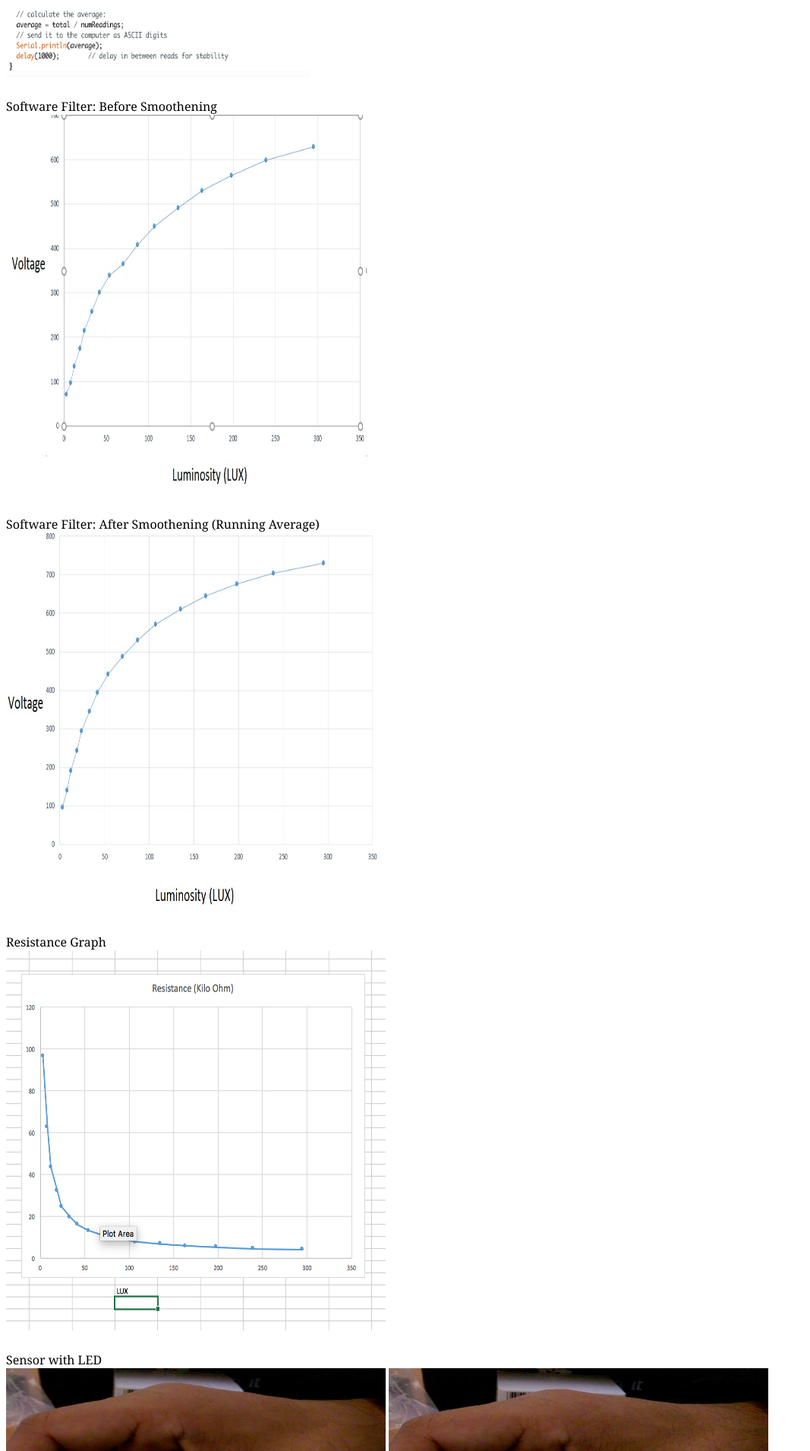
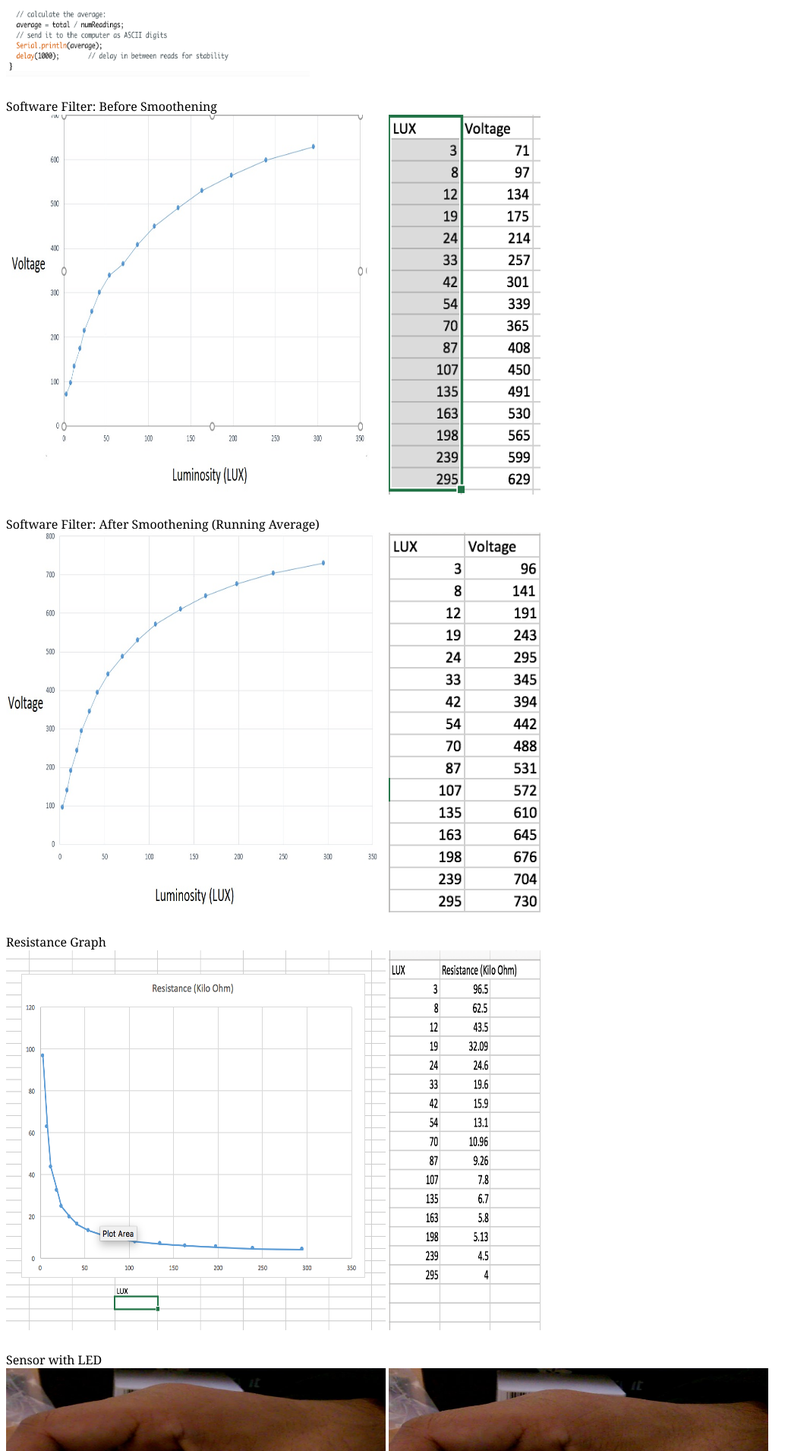
Before and after one commit to warrieraravind/hci-suny-sbu, a Jekyll site: the page built from assignment_sensor_reading.html, in a window 1280 px wide. Shown: the part 2448-4358 px from the top of the page at 76% size, without its empty margins (0-1067 px from the left). Built offline with Jekyll 4.4.1, drawn with Linux system fonts in a browser that asks for light colours; Markdown is read by kramdown in place of the engine named in the settings.

Commit message:
Added readings

```diff
--- a/assignment_sensor_reading.html
+++ b/assignment_sensor_reading.html
@@ -61,13 +61,16 @@ Arduino Code: Running Average Filter (Smoothening) </br>
 
 
 Software Filter: Before Smoothening</br>
-<img src="{{site.baseurl}}/img/sensor_reading_not_smoothened.jpeg" style="width:500px;height:500px;"> </br></br>
+<img src="{{site.baseurl}}/img/sensor_reading_not_smoothened.jpeg" style="width:500px;height:500px;">
+<img src="{{site.baseurl}}/img/sensor_reading_raw.png" style="width:200px;height:500px;"> </br></br>
 
 Software Filter: After Smoothening (Running Average)</br>
-<img src="{{site.baseurl}}/img/sensor_reading_smoothened.jpeg" style="width:500px;height:500px;"> </br></br>
+<img src="{{site.baseurl}}/img/sensor_reading_smoothened.jpeg" style="width:500px;height:500px;">
+<img src="{{site.baseurl}}/img/sensor_reading_smooth.png" style="width:200px;height:500px;"> </br></br>
 
 Resistance Graph </br>
-<img src="{{site.baseurl}}/img/sensor_reading_resistance_graph.png" style="width:500px;height:500px;"> </br></br>
+<img src="{{site.baseurl}}/img/sensor_reading_resistance_graph.png" style="width:500px;height:500px;">
+<img src="{{site.baseurl}}/img/sensor_reading_resistance.png" style="width:200px;height:500px;"> </br></br>
 
 
 Sensor with LED </br>
```
Also changed, not shown: img/sensor_reading_raw.png (added), img/sensor_reading_resistance.png (added), img/sensor_reading_smooth.png (added).
